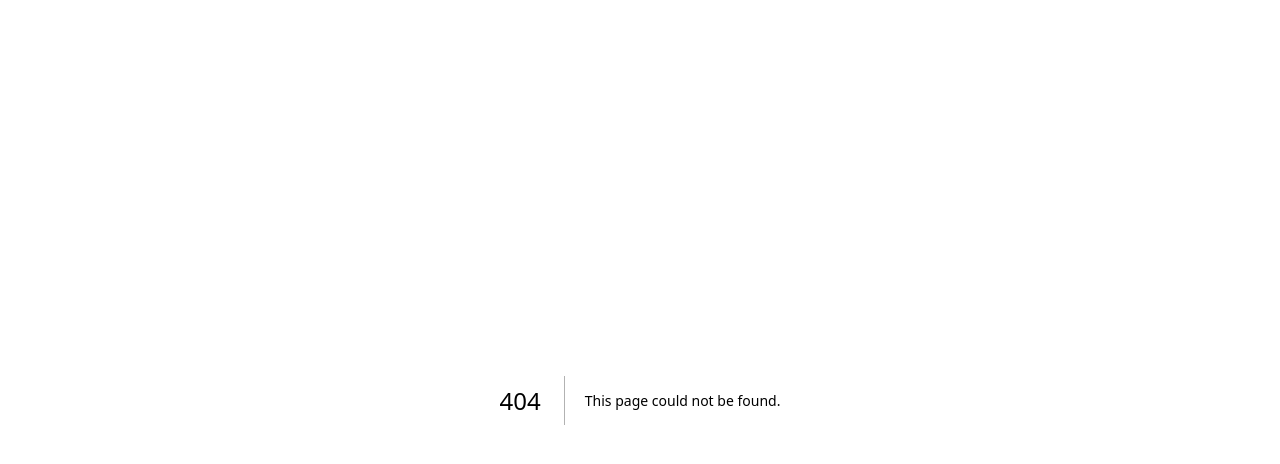
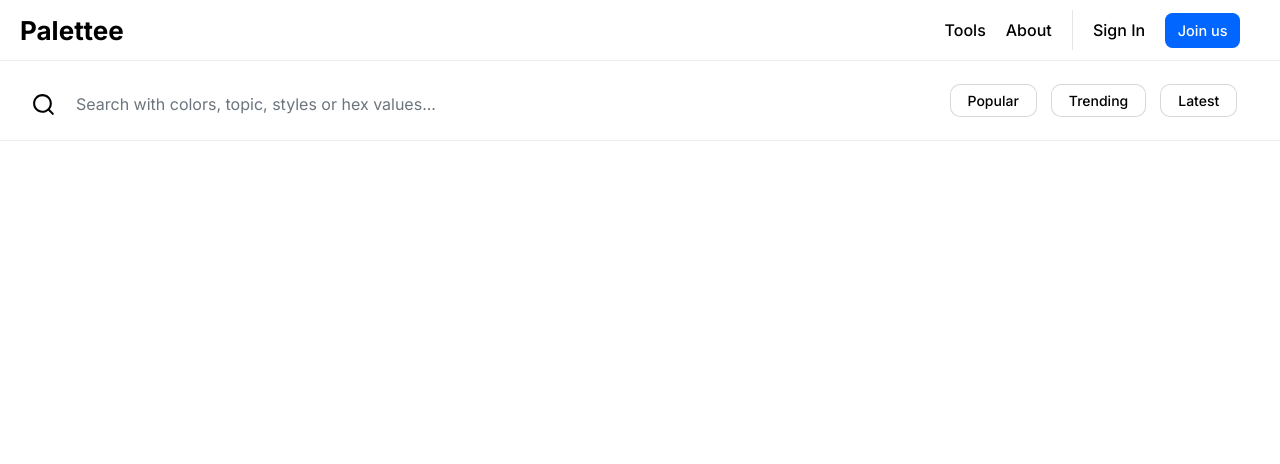
Before and after one commit to yashfalke77/palette-app, a Next.js app: page /palettes in a window 1280 px wide. Before the commit this address had no page. Shown: the top 464 px of the page. Built offline with nearby package versions, Linux system fonts and the light colour scheme.

Commit message:
search completed

```diff
--- /dev/null
+++ b/src/app/palettes/page.tsx
@@ -0,0 +1,14 @@
+import Navbar from '@/components/Navbar/Navbar';
+import Search from '@/components/Search/Search';
+import React from 'react';
+
+const page = () => {
+  return (
+    <div>
+      <Navbar />
+      <Search />
+    </div>
+  );
+};
+
+export default page;
--- a/src/components/HeroSection/HeroSection.tsx
+++ b/src/components/HeroSection/HeroSection.tsx
@@ -15,7 +15,7 @@
         </p>
         <div className={styles.hero__buttons}>
           <Link href='/' className={styles.hero__btnRound}>Start the generator</Link>
-          <Link href='/' className={styles.hero__btnOutline}>Explore trending palettes</Link>
+          <Link href='/palettes' className={styles.hero__btnOutline}>Explore trending palettes</Link>
         </div>
       </div>
     </section>
--- a/src/components/Navbar/Navbar.tsx
+++ b/src/components/Navbar/Navbar.tsx
@@ -37,7 +37,7 @@
               <div className={styles.tools__optionsLeft}>
                 <ul className={styles.tools__mainOptList}>
                   <li>
-                    <Link className={`${styles.tools__mainOptLink} ${styles.tools__mainOptLink__1}`} href='/'>
+                    <Link className={`${styles.tools__mainOptLink} ${styles.tools__mainOptLink__1}`} href='/palettes'>
                       <Image src={exploreIcon} width={55} height={55} quality={100} alt='explore palettes' />
                       <div>
                         <span className={`${styles.tools__mainOptText} ${styles.tools__mainOptText__1}`}>Explore Palettes</span>
--- /dev/null
+++ b/src/components/Search/Search.tsx
@@ -0,0 +1,106 @@
+"use client";
+import Link from 'next/link';
+import React, { useEffect, useRef, useState } from 'react';
+import styles from './search.module.scss';
+
+const Search = () => {
+  const [focus, setFocus] = useState(false);
+  // eslint-disable-next-line @typescript-eslint/no-explicit-any
+  const refSearch: any = useRef(null);
+
+  useEffect(() => {
+    document.addEventListener("click", (evt) => {
+      if (refSearch.current && !refSearch.current.contains(evt.target)) {
+        setFocus(false);
+      }
+    });
+  }, []);
+
+  const sty = ["warm", "cold bright", "pastel", "vintage", "monochromatic", "gradient", "2 colors", "3 colors", "4 colors", "5 colors", "6 colors", "7 colors", "halloween", "wedding", "christmas",
+    "kids", "happy", "cold", "fall", "sunset", "winter", "space", "night"
+  ];
+
+  const colors = [
+    { name: "red", color: "red" },
+    { name: "violet", color: "violet" },
+    { name: "green", color: "green" },
+    { name: "blue", color: "blue" },
+    { name: "indigo", color: "indigo" },
+    { name: "orange", color: "orange" },
+    { name: "yellow", color: "yellow" },
+    { name: "pink", color: "pink" },
+    { name: "black", color: "black" },
+    { name: "white", color: "white" },
+    { name: "teal", color: "teal" },
+    { name: "brown", color: "brown" },
+    { name: "peru", color: "peru" },
+    { name: "maroon", color: "maroon" },
+    { name: "purple", color: "purple" },
+  ];
+
+
+  return (
+    <div>
+      <header className={styles.header}>
+        <div className={styles.search} >
+          <form className={styles.search__form} ref={refSearch}>
+            <button className={styles.search__iconButton}>
+              <svg className={styles.search__icon}>
+                <use href='/icons/symbol-defs.svg#icon-search'></use>
+              </svg>
+            </button>
+            <input type='text' onFocus={() => (setFocus(true))} className={styles.search__input} placeholder='Search with colors, topic, styles or hex values...' />
+            {focus && (
+              <div className={styles.search__options}>
+                <section className={styles.search__sectionColor}>
+                  <h4 className={styles.search__headingTertiary}>Colors</h4>
+                  <div className={styles.search__optionsLinks}>
+                    {colors.map((color, i) => (
+                      <Link href='/' key={i} className={styles.search__colorsButton} >
+                        <label style={{ backgroundColor: color.color }} className={styles.search__colorsLogo}></label>
+                        <label className={styles.search__colorsText}>{color.name}</label>
+                      </Link>
+                    ))}
+                  </div>
+                </section>
+                {/* <div className={styles.line}></div> */}
+                <section className={styles.search__sectionStyles}>
+                  <h3 className={styles.search__headingTertiary}>Collections</h3>
+                  <div className={styles.search__optionsLinks}>
+                    {sty.map((s, i) => (
+                      <Link href='/' key={i} className={styles.search__colorsButton}>
+                        <label className={styles.search__colorsText}>{s}</label>
+                      </Link>
+                    ))}
+                  </div>
+                </section>
+              </div>
+            )}
+          </form>
+        </div>
+
+        <div className={styles.search__suggestion}>
+          <ul className={styles.search__list}>
+            <li className={styles.search__item}>
+              <Link href='/palettes' className={styles.search__link}>
+                                Popular
+              </Link>
+            </li>
+            <li className={styles.search__item}>
+              <Link href='/' className={styles.search__link}>
+                                Trending
+              </Link>
+            </li>
+            <li className={styles.search__item}>
+              <Link href='/' className={styles.search__link}>
+                                Latest
+              </Link>
+            </li>
+          </ul>
+        </div>
+      </header>
+    </div>
+  );
+};
+
+export default Search;
--- /dev/null
+++ b/src/components/Search/search.module.scss
@@ -0,0 +1,86 @@
+.header {
+    @apply sticky flex items-center px-[2.1rem] py-[1.6rem] h-[8rem] top-[6rem] z-30 bg-white;
+    box-shadow: rgba(0, 0, 0, 0.075) 0 1px;
+}
+
+.search {
+    @apply flex-grow-0 flex-shrink-0 h-full basis-3/4;
+
+    &__form{
+        @apply w-full flex items-center mr-[1rem]
+    }
+
+    &__suggestion {
+        @apply flex-1 mr-[2rem];
+    }
+
+    &__icon {
+        @apply w-[2.5rem] h-[2.5rem];
+
+        &Button {
+            @apply px-[1rem] rounded-[100px];
+        }
+    }
+
+    &__input {
+        @apply px-[1rem] py-[1.6rem] text-[1.6rem] w-full font-normal focus:outline-none;
+
+        &::-webkit-input-placeholder {
+            @apply font-normal text-[#6c757d];
+        }
+    }
+
+    &__list {
+        @apply flex;
+    }
+
+    &__link {
+        @apply inline-block text-[1.4rem] font-medium px-[1.8rem] py-[0.6rem] rounded-[1rem] mr-[1.4rem] transition-all duration-75 ease-in-out;
+        box-shadow: inset #d8d8da 0 0 0 1px;
+
+        &:hover {
+            @apply bg-[#f7f7f8];
+            box-shadow: inset #b1b0b5 0 0 0 1px;
+        }
+    }
+
+    &__options {
+        @apply flex items-center w-full absolute top-[8rem] left-0 p-[3rem];
+        box-shadow: rgba(0, 0, 0, 0.1) 0px 20px 25px -5px, rgba(0, 0, 0, 0.04) 0px 10px 10px -5px;
+
+        &Links {
+            @apply flex flex-wrap;
+        }
+    }
+
+    &__headingTertiary {
+        @apply block text-[1.6rem] font-semibold mb-[1.6rem];
+    }
+
+    &__colors {
+        &Button {
+            @apply text-[1.4rem] font-medium py-[0.6rem] px-[1.6rem] rounded-[1rem] mr-[1.4rem] flex items-center mb-[1rem] transition-all duration-75 ease-in-out;
+            box-shadow: inset rgba(0, 0, 0, 0.15) 0 0 0 1px;
+
+            &:hover {
+                box-shadow: inset #b1b0b5 0 0 0 1px;
+            }
+        }
+
+        &Logo {
+            @apply w-[1.2rem] h-[1.2rem] rounded-[50%] mr-[1rem] cursor-pointer;
+            box-shadow: inset rgb(0 0 0 / 8%) 0 0 0 1px;
+        }
+
+        &Text{
+            @apply text-center inline capitalize cursor-pointer;
+        }
+    }
+}
+
+.line {
+    height: 1px;
+    opacity: 0.1;
+    width: 100%;
+    background-image: linear-gradient(90deg, rgba(0, 0, 0, 0.00) 0%, #000000 50%, rgba(0, 0, 0, 0.00) 100%);
+}
--- a/src/components/footer/Footer.tsx
+++ b/src/components/footer/Footer.tsx
@@ -13,7 +13,7 @@
               <Link href='/' className={styles.footer__link}>Generate Your Palettes</Link>
             </li>
             <li className={styles.footer__item} >
-              <Link href='/' className={styles.footer__link}>Explore Plaettes</Link>
+              <Link href='/palettes' className={styles.footer__link}>Explore Plaettes</Link>
             </li>
             <li className={styles.footer__item} >
               <Link href='/' className={styles.footer__link}>Random Palette Generator</Link>
```
